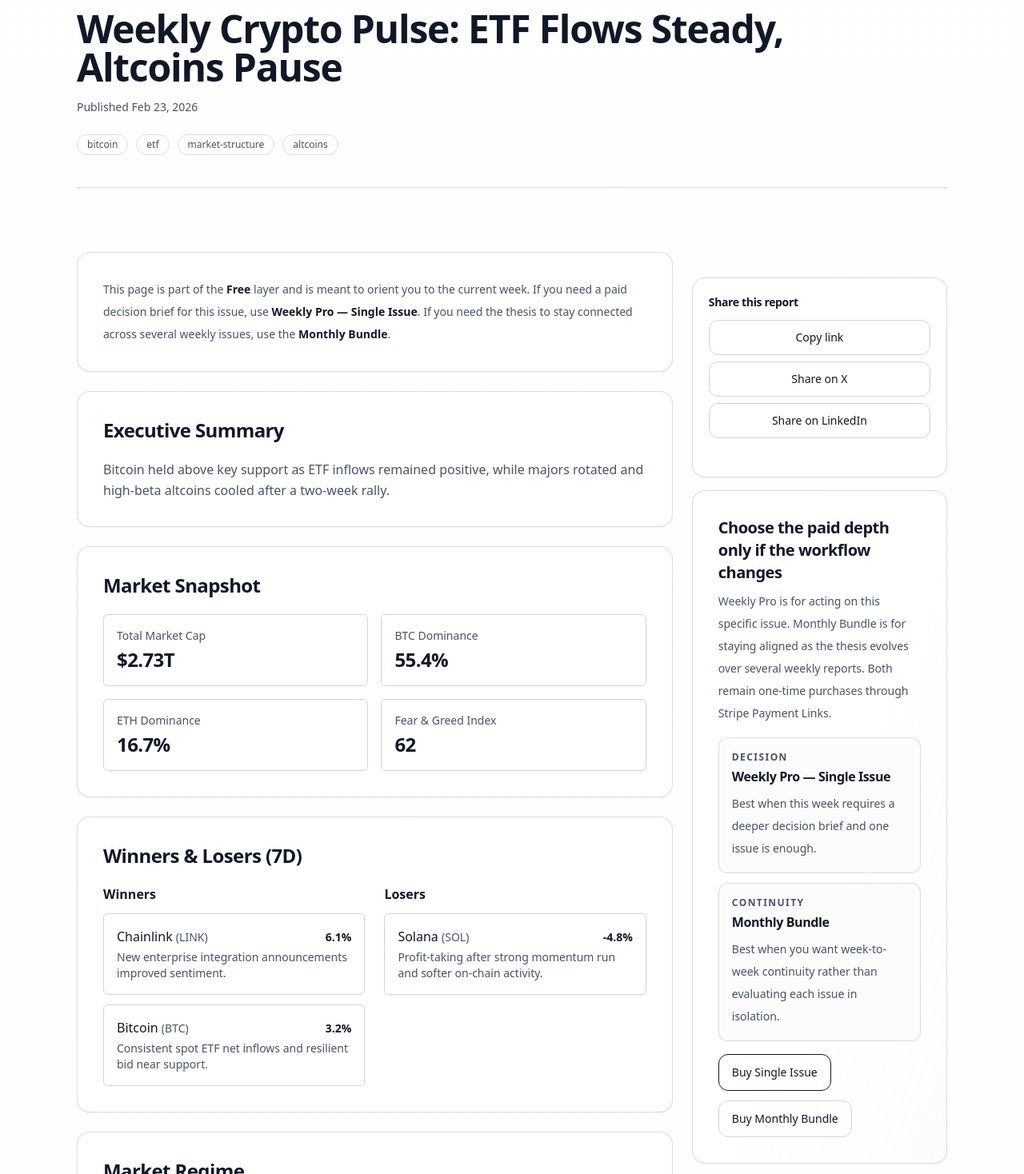
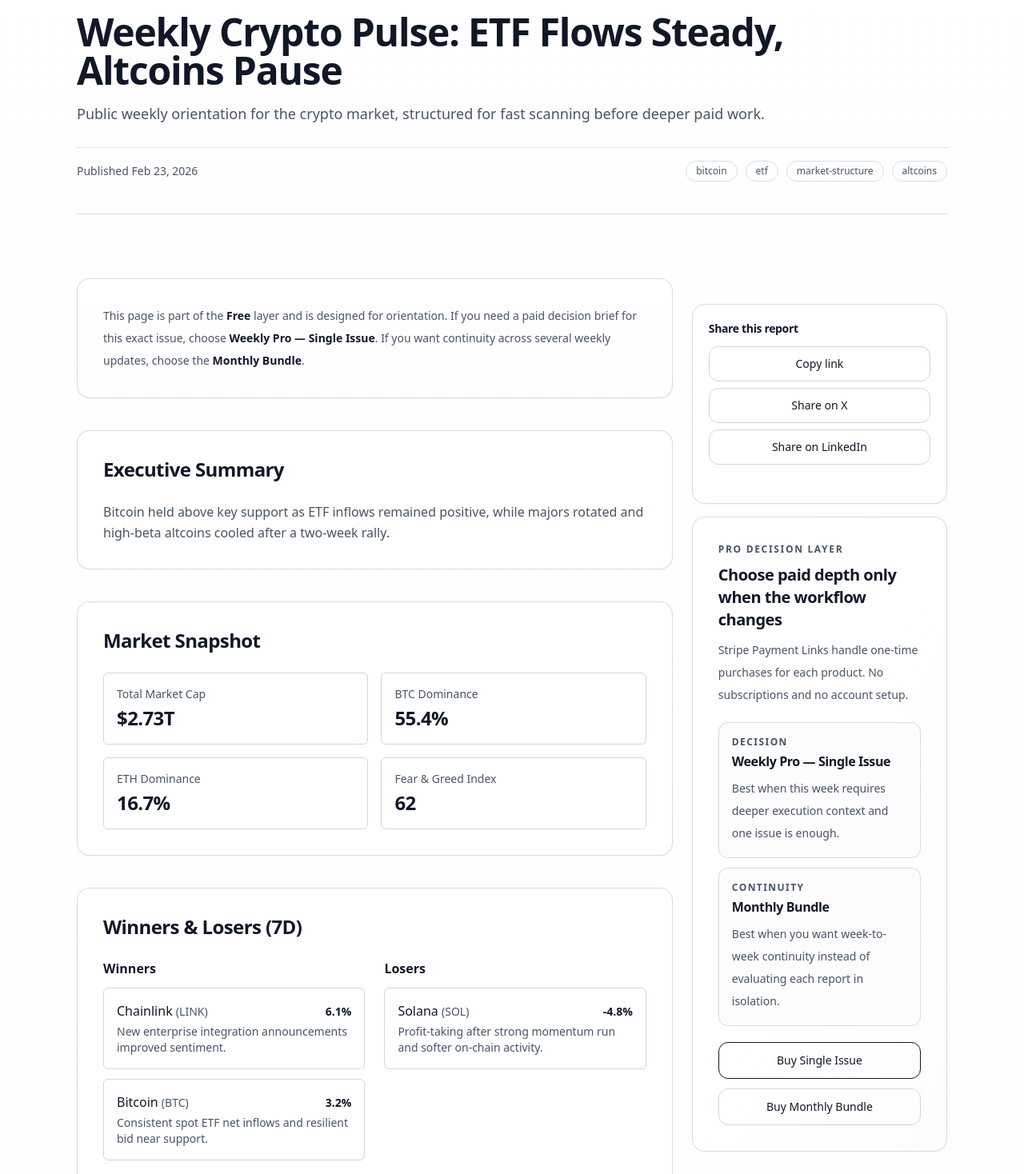
Before and after one commit to castanhf/Weekly-Crypto-Pulse, a Next.js app: page /reports/2026-02-23-etf-flows-steady-altcoins-pause in a window 1280 px wide. Shown: the part 222-1690 px from the top of the page at 80% size. Built offline with nearby package versions, Linux system fonts and the light colour scheme; no server answers.

Commit message:
Refine report detail page layout and CTA hierarchy

```diff
--- a/app/reports/[slug]/page.tsx
+++ b/app/reports/[slug]/page.tsx
@@ -57,33 +57,50 @@ export default function ReportDetailPage({ params }: ReportDetailPageProps): JSX
     <PageShell className="space-y-8 sm:space-y-12 lg:space-y-14">
       <ReportViewTracker reportSlug={report.metadata.slug} />
       <ReportHero metadata={report.metadata} />
-      <PageSection className="grid gap-6 xl:grid-cols-[minmax(0,1.75fr)_minmax(18rem,0.75fr)] xl:items-start">
-        <div className="order-last space-y-6 xl:order-first">
-          <SurfaceCard className="text-sm leading-7 text-muted" aria-label="Tier context">
+      <PageSection className="grid gap-6 xl:grid-cols-[minmax(0,1.75fr)_minmax(19rem,0.75fr)] xl:items-start">
+        <div className="order-last space-y-8 xl:order-first xl:space-y-10">
+          <SurfaceCard className="border-line/70 bg-gradient-to-b from-white to-paper/60 text-sm leading-7 text-muted" aria-label="Tier context">
             <p>
-              This page is part of the <span className="font-semibold text-ink">Free</span> layer and is meant to orient
-              you to the current week. If you need a paid decision brief for this issue, use{' '}
-              <span className="font-semibold text-ink">Weekly Pro — Single Issue</span>. If you need the thesis to stay
-              connected across several weekly issues, use the <span className="font-semibold text-ink">Monthly Bundle</span>.
+              This page is part of the <span className="font-semibold text-ink">Free</span> layer and is designed for
+              orientation. If you need a paid decision brief for this exact issue, choose{' '}
+              <span className="font-semibold text-ink">Weekly Pro — Single Issue</span>. If you want continuity across
+              several weekly updates, choose the <span className="font-semibold text-ink">Monthly Bundle</span>.
             </p>
           </SurfaceCard>
+
           <ExecutiveSummary summary={report.metadata.summary} />
           <MarketSnapshotCards snapshot={report.marketSnapshot} />
           <WinnersAndLosers movers={report.movers} />
           <RegimeSection regime={report.regime} />
           <ReportSignalsBlock signals={report.signals} />
+
+          <SurfaceCard className="space-y-4 border-line/70 bg-white/95">
+            <div className="space-y-2">
+              <p className="text-xs font-semibold uppercase tracking-[0.14em] text-muted">Paid depth when needed</p>
+              <h2 className="text-2xl font-semibold tracking-tight">Need an actionable brief, not just orientation?</h2>
+              <p className="max-w-3xl text-sm leading-7 text-muted">
+                Stay in reading mode, then choose paid depth only if this issue changes your workflow. Weekly Pro covers
+                one decision cycle; Monthly Bundle keeps the thesis connected across the month.
+              </p>
+            </div>
+            <div className="flex flex-col gap-3 sm:flex-row sm:flex-wrap">
+              <ProCta checkoutTarget={weeklyProCheckoutTarget} label="Buy Single Issue" />
+              <ProCta className={secondaryCtaClassName} label="Buy Monthly Bundle" checkoutTarget={monthlyBundleCheckoutTarget} />
+            </div>
+          </SurfaceCard>
+
           <ReportSections sections={report.sections} />
           <MethodologyNote />
         </div>
 
         <div className="order-first space-y-4 xl:order-last xl:sticky xl:top-24">
           <ReportShareBlock title={report.metadata.title} url={reportUrl} />
-          <SurfaceCard className="space-y-4 bg-gradient-to-br from-white via-white to-paper/90">
-            <div className="space-y-2">
-              <h2 className="text-xl font-semibold tracking-tight">Choose the paid depth only if the workflow changes</h2>
+          <SurfaceCard className="space-y-5 border-line/70 bg-gradient-to-br from-white via-white to-paper/90">
+            <div className="space-y-2.5">
+              <p className="text-xs font-semibold uppercase tracking-[0.14em] text-muted">Pro decision layer</p>
+              <h2 className="text-xl font-semibold tracking-tight">Choose paid depth only when the workflow changes</h2>
               <p className="text-sm leading-7 text-muted">
-                Weekly Pro is for acting on this specific issue. Monthly Bundle is for staying aligned as the thesis evolves
-                over several weekly reports. Both remain one-time purchases through Stripe Payment Links.
+                Stripe Payment Links handle one-time purchases for each product. No subscriptions and no account setup.
               </p>
             </div>
             <div className="grid gap-3 sm:grid-cols-2 xl:grid-cols-1">
@@ -91,18 +108,18 @@ export default function ReportDetailPage({ params }: ReportDetailPageProps): JSX
                 <p className="text-xs font-semibold uppercase tracking-[0.12em] text-muted">Decision</p>
                 <h3 className="mt-1 text-base font-semibold tracking-tight">Weekly Pro — Single Issue</h3>
                 <p className="mt-2 text-sm leading-7 text-muted">
-                  Best when this week requires a deeper decision brief and one issue is enough.
+                  Best when this week requires deeper execution context and one issue is enough.
                 </p>
               </div>
               <div className="rounded-xl border border-line/80 bg-paper px-4 py-4">
                 <p className="text-xs font-semibold uppercase tracking-[0.12em] text-muted">Continuity</p>
                 <h3 className="mt-1 text-base font-semibold tracking-tight">Monthly Bundle</h3>
                 <p className="mt-2 text-sm leading-7 text-muted">
-                  Best when you want week-to-week continuity rather than evaluating each issue in isolation.
+                  Best when you want week-to-week continuity instead of evaluating each report in isolation.
                 </p>
               </div>
             </div>
-            <div className="flex flex-col gap-3 sm:flex-row sm:flex-wrap">
+            <div className="flex flex-col gap-3">
               <ProCta checkoutTarget={weeklyProCheckoutTarget} label="Buy Single Issue" />
               <ProCta className={secondaryCtaClassName} label="Buy Monthly Bundle" checkoutTarget={monthlyBundleCheckoutTarget} />
             </div>
--- a/components/reports/report-hero.tsx
+++ b/components/reports/report-hero.tsx
@@ -8,12 +8,17 @@ type ReportHeroProps = {
 
 export function ReportHero({ metadata }: ReportHeroProps): JSX.Element {
   return (
-    <header className="space-y-5 border-b border-line/80 pb-8 sm:pb-10">
-      <div className="space-y-3">
+    <header className="space-y-6 border-b border-line/80 pb-8 sm:space-y-7 sm:pb-10">
+      <div className="max-w-4xl space-y-3.5 sm:space-y-4">
         <p className="text-xs font-semibold uppercase tracking-[0.22em] text-muted">{metadata.weekLabel}</p>
-        <h1 className="max-w-4xl text-4xl font-semibold tracking-tight sm:text-5xl">{metadata.title}</h1>
-        <p className="text-sm leading-7 text-muted">Published {formatIsoDate(metadata.publishedAt)}</p>
+        <h1 className="text-4xl font-semibold tracking-tight sm:text-5xl">{metadata.title}</h1>
+        <p className="text-base leading-8 text-muted sm:text-lg">
+          Public weekly orientation for the crypto market, structured for fast scanning before deeper paid work.
+        </p>
       </div>
+
+      <div className="flex flex-col gap-3 border-t border-line/70 pt-4 text-sm text-muted sm:flex-row sm:items-center sm:justify-between">
+        <p>Published {formatIsoDate(metadata.publishedAt)}</p>
         <ul className="flex flex-wrap gap-2.5">
           {metadata.tags.map((tag) => (
             <li className="rounded-full border border-line/80 px-3 py-1 text-xs font-medium text-muted" key={tag}>
@@ -21,6 +26,7 @@ export function ReportHero({ metadata }: ReportHeroProps): JSX.Element {
             </li>
           ))}
         </ul>
+      </div>
     </header>
   );
 }
--- a/components/reports/report-sections.tsx
+++ b/components/reports/report-sections.tsx
@@ -12,15 +12,22 @@ export function ReportSections({ sections }: ReportSectionsProps): JSX.Element |
   }
 
   return (
-    <div className="space-y-6">
+    <div className="space-y-6 sm:space-y-7">
       {sections.map((section) => (
         <SectionCard key={section.id} title={section.heading}>
-          <p className="leading-relaxed text-muted">{section.body}</p>
-          <ul className="list-disc space-y-1 pl-5 text-sm text-muted">
-            {section.highlights.map((highlight) => (
-              <li key={highlight}>{highlight}</li>
-            ))}
-          </ul>
+          <div className="space-y-4">
+            <p className="text-[1.01rem] leading-8 text-muted">{section.body}</p>
+            <div className="space-y-2">
+              <p className="text-xs font-semibold uppercase tracking-[0.12em] text-muted">Key points</p>
+              <ul className="space-y-2.5 text-sm leading-7 text-muted">
+                {section.highlights.map((highlight) => (
+                  <li className="rounded-lg border border-line/70 bg-paper/50 px-3 py-2" key={highlight}>
+                    {highlight}
+                  </li>
+                ))}
+              </ul>
+            </div>
+          </div>
         </SectionCard>
       ))}
     </div>
--- a/components/reports/section-card.tsx
+++ b/components/reports/section-card.tsx
@@ -13,7 +13,7 @@ export function SectionCard({ title, children, className, contentClassName }: Se
   return (
     <section
       className={mergeClasses(
-        'space-y-5 rounded-2xl border border-line/80 bg-white p-6 shadow-[0_1px_2px_rgba(16,24,40,0.04)] sm:p-8',
+        'space-y-5 rounded-2xl border border-line/80 bg-white p-6 shadow-[0_1px_2px_rgba(16,24,40,0.04)] sm:space-y-6 sm:p-8',
         className
       )}
     >
```
Lines whose indentation alone changed are shown as unchanged.
